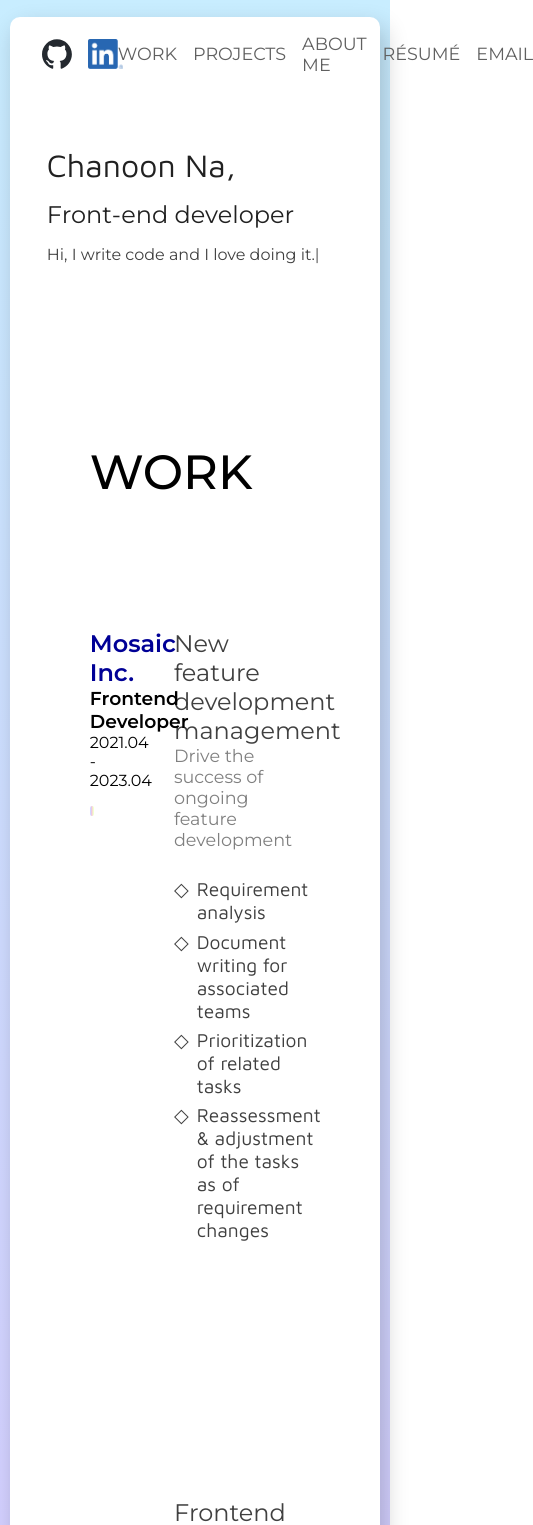
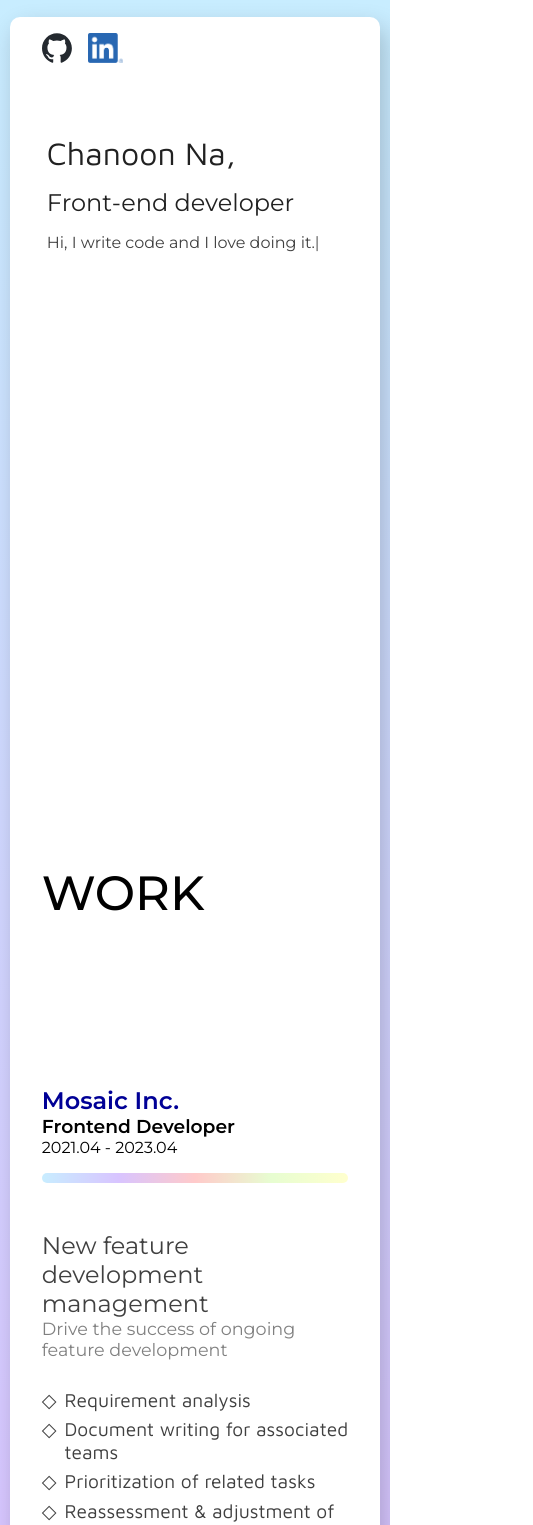
Before and after one commit to chanoonna/chanoonna, a React app: page / in a window 390 px wide. Shown: the top 1525 px of the page, 533 px wide, since content can reach past the window. Built offline with nearby package versions, Linux system fonts and the light colour scheme.

Commit message:
Make the app responsive

```diff
--- a/src/App.scss
+++ b/src/App.scss
@@ -1,5 +1,6 @@
 .app-container {
-  width: 70%;
+  width: 90%;
+  max-width: 1382px;
   min-height: 100vh;
   margin-top: 5vh;
   background-color: #fff;
@@ -8,22 +9,10 @@
   border-bottom-right-radius: 0;
   box-shadow: 5px 10px 25px rgba(0, 0, 0, 0.2);
 
-  @media (max-width: 768px) {
+  @media (max-width: 912px) {
     width: 95%;
     margin-top: 2vh;
     border-radius: 10px;
-  }
-
-  @media (max-width: 1536px) and (min-width: 769px) {
-    width: 90%;
-  }
-
-  @media (max-width: 1920px) and (min-width: 1537px) {
-    width: 85%;
-  }
-
-  @media (min-width: 1921px) {
-    width: 80%;
   }
 }
 
@@ -42,6 +31,10 @@
 .section-container {
   height: fit-content;
   padding: 0 5rem;
+
+  @media (max-width: 768px) {
+    padding: 0 2rem;
+  }
 }
 
 .section-heading {
@@ -52,7 +45,11 @@
   font-size: 3rem;
   font-weight: 500;
   background-color: #fff;
-  z-index: 1;
+  z-index: 2;
+
+  @media (max-width: 912px) {
+    height: 16vh;
+  }
 }
 
 .section-divider {
@@ -82,6 +79,10 @@
 
 .section-card-container {
   display: flex;
+
+  @media (max-width: 912px) {
+    flex-direction: column;
+  }
 }
 
 .section-card-left {
@@ -92,16 +93,37 @@
   position: sticky;
   top: 30vh;
   min-height: 40vh;
+
+  @media (max-width: 912px) {
+    width: 100%;
+    top: 15vh;
+    background-color: #fff;
+    min-height: fit-content;
+
+    z-index: 1;
+    padding-right: 0;
+    padding-top: 2rem;
+  }
 }
 
 .section-card-right {
   width: 60%;
   list-style-type: none;
+
+  @media (max-width: 912px) {
+    width: 100%;
+  }
 }
 
 .section-card-right-item {
   min-height: 50vh;
   padding-bottom: 30vh;
+
+  @media (max-width: 912px) {
+    padding-top: 2rem;
+    padding-bottom: 2rem;
+    min-height: fit-content;
+  }
 }
 .section-card-right-item:last-child {
   align-self: flex-start;
@@ -109,4 +131,6 @@
   top: 30vh;
   min-height: 40vh;
   padding-bottom: 0;
+
+  z-index: 0;
 }
--- a/src/components/Introduction.scss
+++ b/src/components/Introduction.scss
@@ -4,6 +4,7 @@
   align-items: flex-start;
   row-gap: 1rem;
   color: #212121;
+  height: 85vh;
 
   padding-top: 15%;
   padding-bottom: 30%;
@@ -12,11 +13,16 @@
   h1 {
     font-family: 'Maven Pro', sans-serif;
     font-weight: 400;
+    font-size: 4rem;
   }
 
   h2 {
     font-family: 'Montserrat', sans-serif;
     font-weight: 400;
+    font-size: 2rem;
+  }
+  p,.prompt {
+    font-size: 2rem;
   }
 
   .comment-container {
@@ -82,40 +88,4 @@
       font-size: 1rem;
     }
   }
-
-  @media (max-width: 1535px) and (min-width: 769px) {
-    h1 {
-      font-size: 3rem;
-    }
-    h2 {
-      font-size: 2rem;
-    }
-    p,.prompt {
-      font-size: 1.5rem;
-    }
-  }
-
-  @media (max-width: 1920px) and (min-width: 1536px) {
-    h1 {
-      font-size: 4rem;
-    }
-    h2 {
-      font-size: 2rem;
-    }
-    p,.prompt {
-      font-size: 2rem;
-    }
-  }
-
-  @media (min-width: 1921px) {
-    h1 {
-      font-size: 5rem;
-    }
-    h2 {
-      font-size: 3rem;
-    }
-    p,.prompt {
-      font-size: 2.5rem;
-    }
-  }
 }
--- a/src/components/NavBar.scss
+++ b/src/components/NavBar.scss
@@ -6,11 +6,17 @@
   position: sticky;
   top: 0;
   transition: background-color .5s ease-in-out;
-  width: 90vw;
+  width: 100%;
   z-index: 5;
 
   &:not(.on-top) {
     background-color: #f0f0f0;
+  }
+
+  @media (max-width: 768px) {
+    .nav-item-container.right {
+      display: none;
+    }
   }
 }
 
--- a/src/components/Projects.scss
+++ b/src/components/Projects.scss
@@ -45,7 +45,13 @@
   line-height: 1.8;
 }
 
-.section-card-left.projects,
+.section-card-left.projects {
+  min-height: 80vh;
+
+  @media (max-width: 912px) {
+    min-height: fit-content;
+  }
+}
 .section-card-right-item.projects:last-child {
   min-height: 80vh;
 }
```
